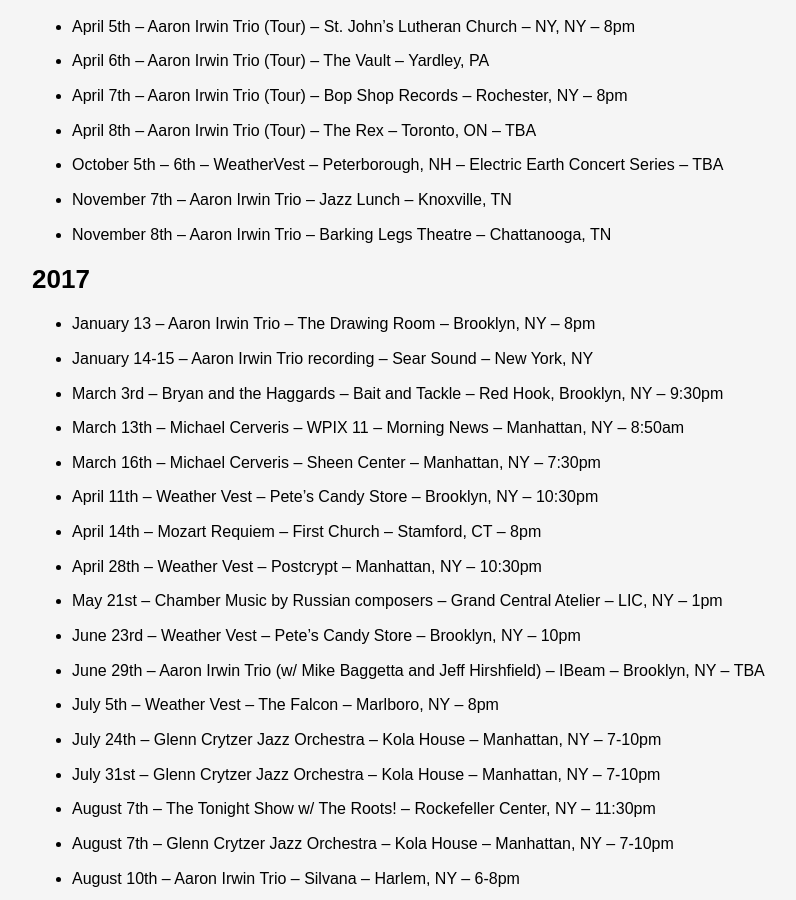
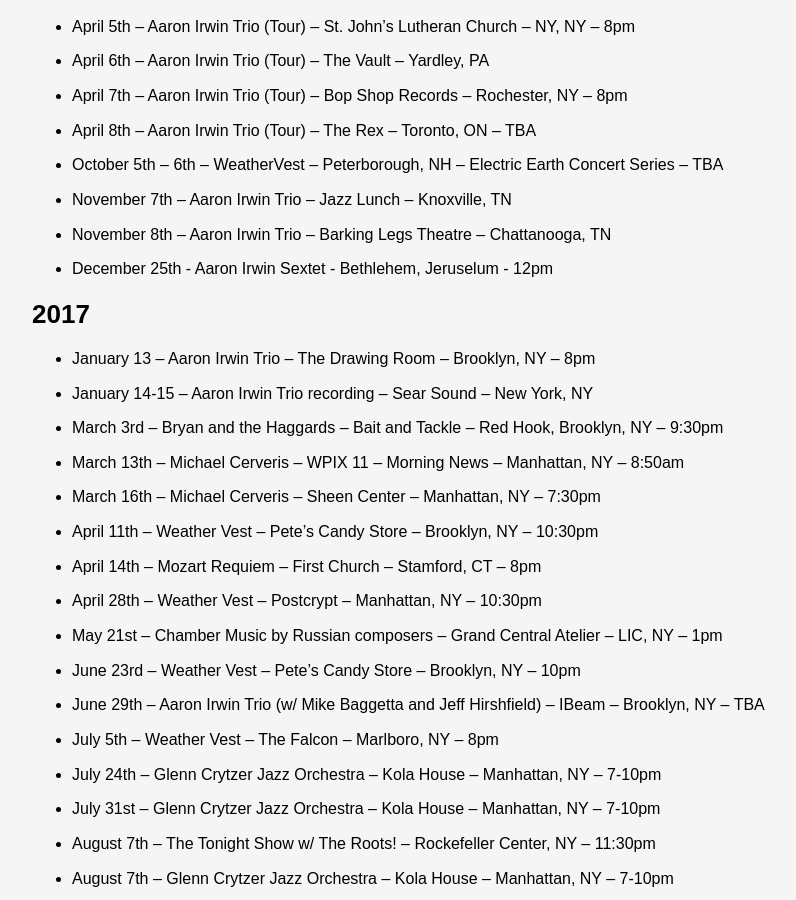
Before and after one commit to ryanve/aaronirwin.com, a Jekyll site: the page built from performances.md, in a window 1280 px wide and 900 px high, scrolled down 485 px. Shown: the whole window, without its empty margins (128-924 px from the left). Built offline with Jekyll 4.4.1, drawn with Linux system fonts in a browser that asks for light colours.

Commit message:
Update performances.md
Add fake gig

```diff
--- a/performances.md
+++ b/performances.md
@@ -20,6 +20,7 @@
 - October 5th – 6th – WeatherVest – Peterborough, NH – Electric Earth Concert Series – TBA
 - November 7th – Aaron Irwin Trio – Jazz Lunch – Knoxville, TN
 - November 8th – Aaron Irwin Trio – Barking Legs Theatre – Chattanooga, TN
+- December 25th - Aaron Irwin Sextet - Bethlehem, Jeruselum - 12pm
 
 ## 2017
 
```
